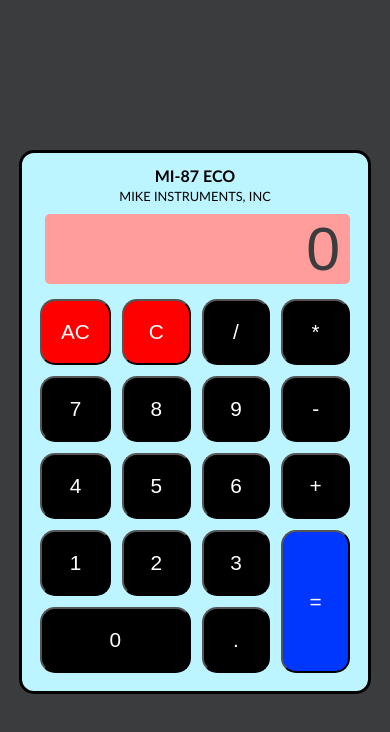
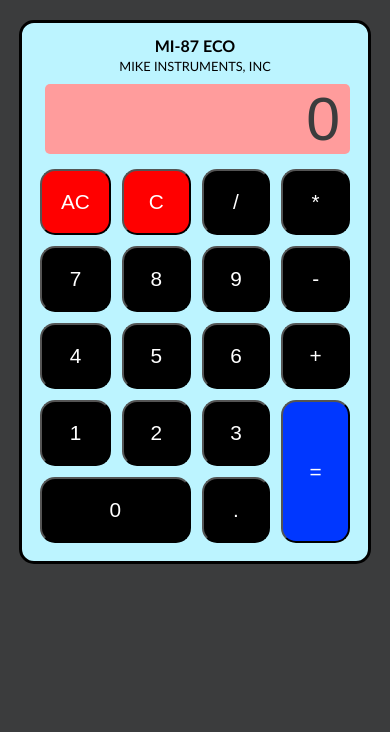
Before and after one commit to mlionhart/Calculator, a plain HTML site: page index.html in a window 390 px wide. Drawn offline with Linux system fonts and the light colour scheme.

Commit message:
final change

```diff
--- a/style.css
+++ b/style.css
@@ -75,12 +75,7 @@ p {
 
 @media (max-width: 500px) {
   body {
-    display: flex;
-    justify-content: center;
-    align-items: center;
-    height: 100vh;
-    margin: 0;
-    padding: 0;
+    margin-top: 20px;
   }
 
   .calculator {
```
